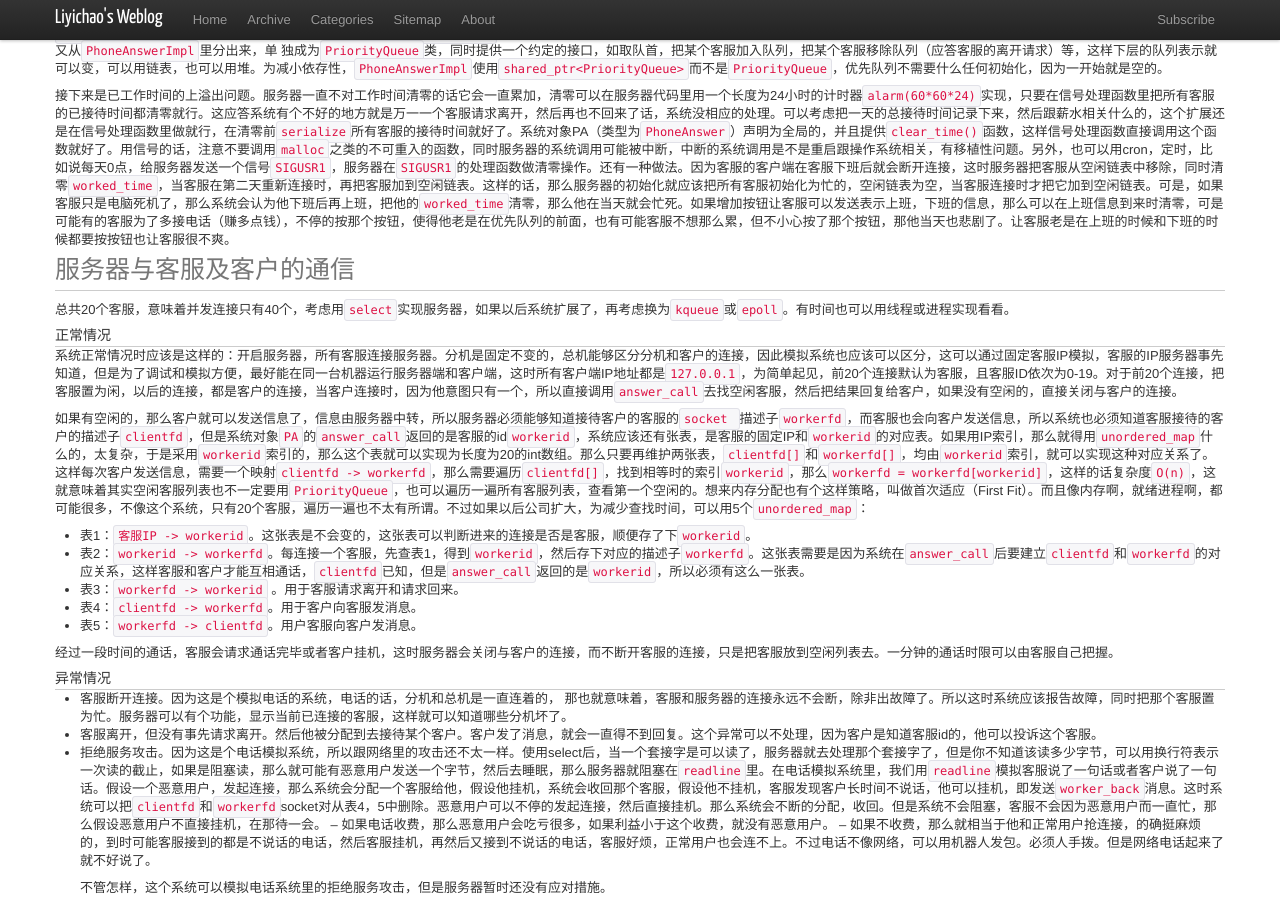
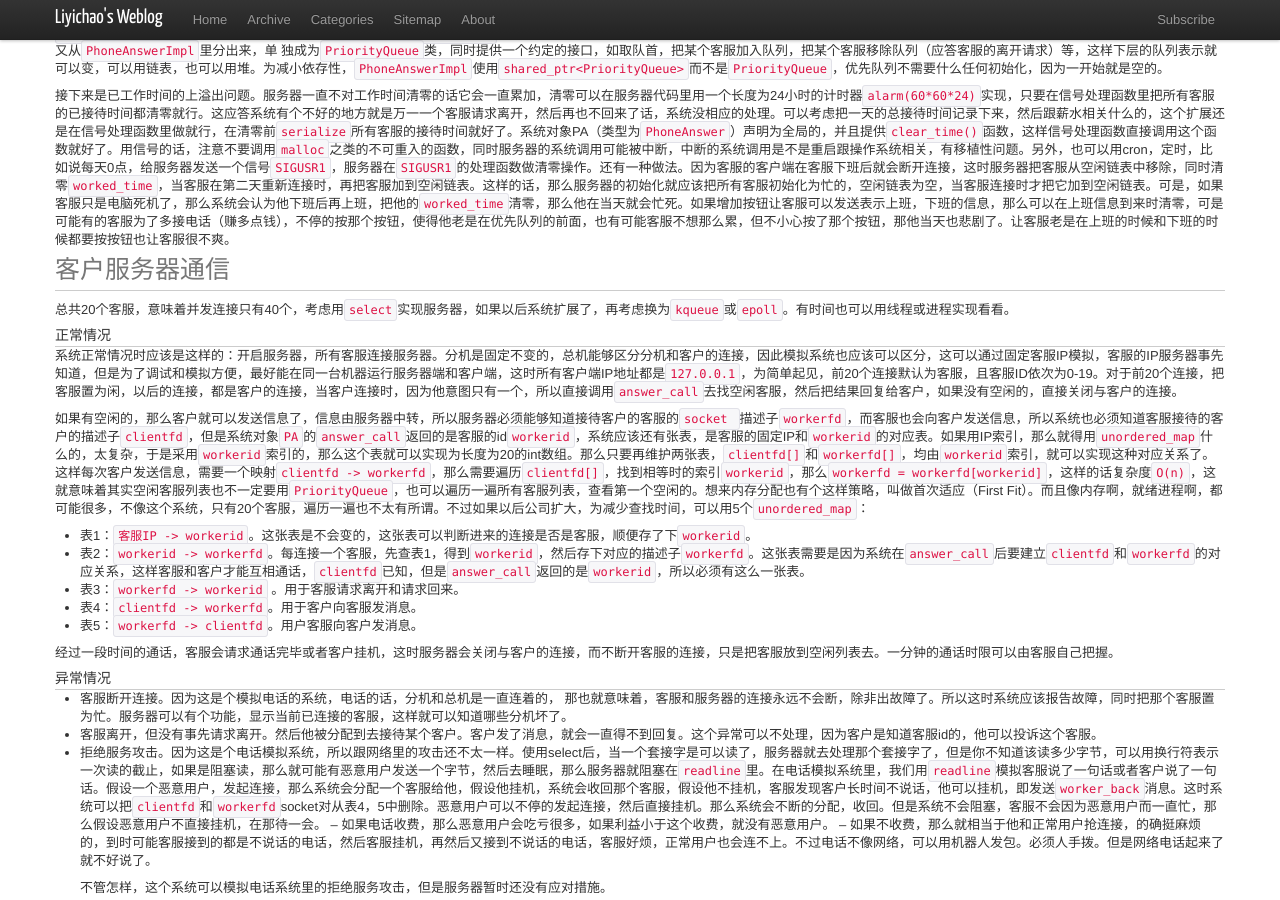
Before and after one commit to liyichao/liyichao.github.io, a Jekyll site: the page built from _posts/2013/2013-10-25-phone-answering-logic.md, in a window 1280 px wide and 900 px high, scrolled down 352 px. Built offline with Jekyll 4.4.1, drawn with Linux system fonts in a browser that asks for light colours; nearby versions of some CDN libraries; Markdown is read by kramdown in place of the engine named in the settings; comment, search, counter and statistics services are not loaded.

Commit message:
no comment

```diff
--- a/_posts/2013/2013-10-25-phone-answering-logic.md
+++ b/_posts/2013/2013-10-25-phone-answering-logic.md
@@ -21,7 +21,7 @@ worked_time`，还不如把`id`和`worked_time`都整到一个结构体里面去
 
 接下来是已工作时间的上溢出问题。服务器一直不对工作时间清零的话它会一直累加，清零可以在服务器代码里用一个长度为24小时的计时器`alarm(60*60*24)`实现，只要在信号处理函数里把所有客服的已接待时间都清零就行。这应答系统有个不好的地方就是万一一个客服请求离开，然后再也不回来了话，系统没相应的处理。可以考虑把一天的总接待时间记录下来，然后跟薪水相关什么的，这个扩展还是在信号处理函数里做就行，在清零前`serialize`所有客服的接待时间就好了。系统对象PA（类型为`PhoneAnswer`）声明为全局的，并且提供`clear_time()`函数，这样信号处理函数直接调用这个函数就好了。用信号的话，注意不要调用`malloc`之类的不可重入的函数，同时服务器的系统调用可能被中断，中断的系统调用是不是重启跟操作系统相关，有移植性问题。另外，也可以用cron，定时，比如说每天0点，给服务器发送一个信号`SIGUSR1`，服务器在`SIGUSR1`的处理函数做清零操作。还有一种做法。因为客服的客户端在客服下班后就会断开连接，这时服务器把客服从空闲链表中移除，同时清零`worked_time`，当客服在第二天重新连接时，再把客服加到空闲链表。这样的话，那么服务器的初始化就应该把所有客服初始化为忙的，空闲链表为空，当客服连接时才把它加到空闲链表。可是，如果客服只是电脑死机了，那么系统会认为他下班后再上班，把他的`worked_time`清零，那么他在当天就会忙死。如果增加按钮让客服可以发送表示上班，下班的信息，那么可以在上班信息到来时清零，可是可能有的客服为了多接电话（赚多点钱），不停的按那个按钮，使得他老是在优先队列的前面，也有可能客服不想那么累，但不小心按了那个按钮，那他当天也悲剧了。让客服老是在上班的时候和下班的时候都要按按钮也让客服很不爽。
 
-###服务器与客服及客户的通信
+###客户服务器通信
 总共20个客服，意味着并发连接只有40个，考虑用`select`实现服务器，如果以后系统扩展了，再考虑换为`kqueue`或`epoll`。有时间也可以用线程或进程实现看看。
 
 ####正常情况
```
